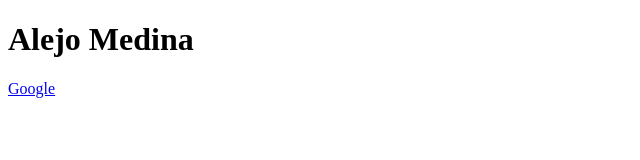
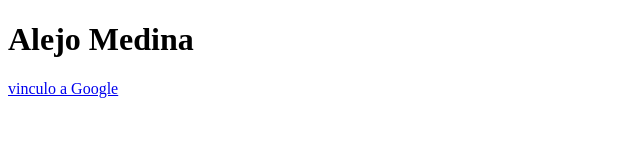
Before and after one commit to alejomedinazanca/mi-repositorio, a plain HTML site: page index.html in a window 1280 px wide. Shown: the full height of the page, 0-640 px from the left. Drawn offline with Linux system fonts and the light colour scheme.

Commit message:
hipervinculo

```diff
--- a/index.html
+++ b/index.html
@@ -5,6 +5,6 @@
 </head>
 <body>
     <h1>Alejo Medina</h1>
-    <a href="https://google.com">Google</a>
+    <a href="https://google.com">vinculo a Google</a>
 </body>
 </html>
```
